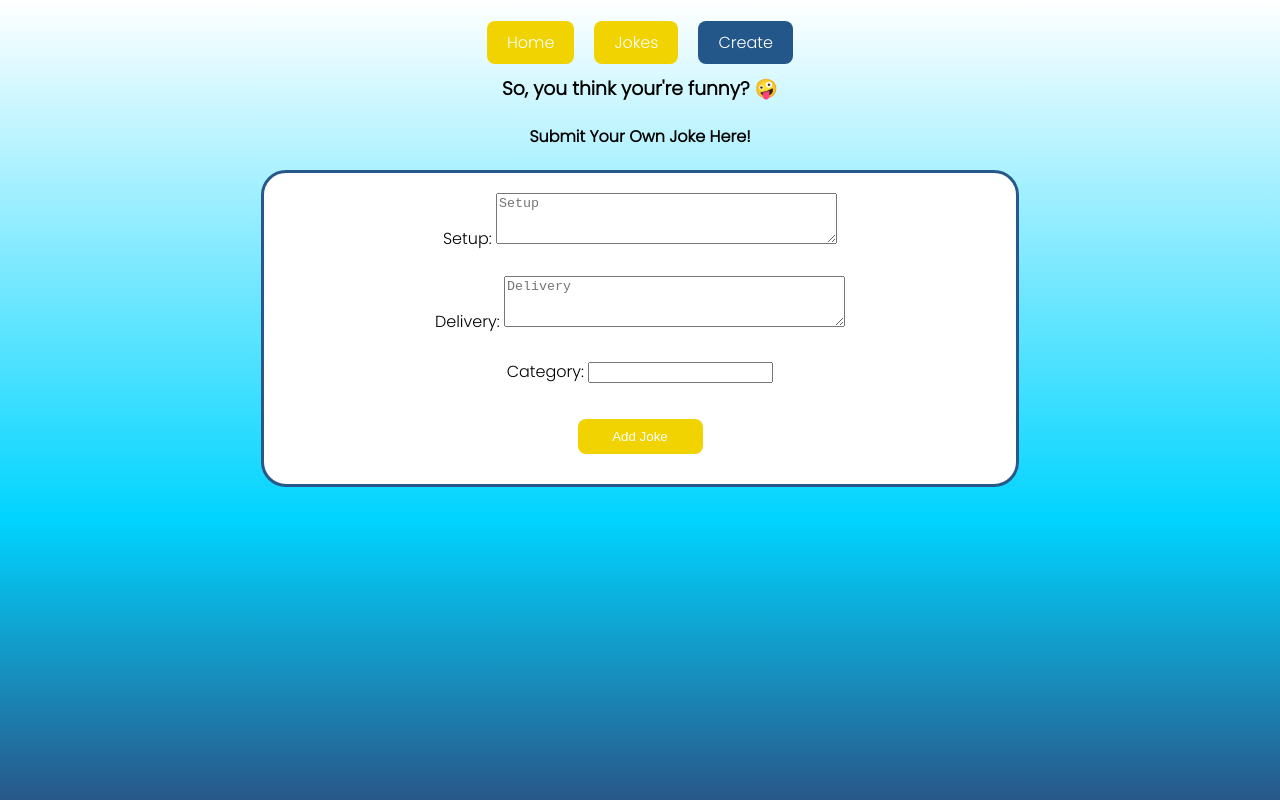
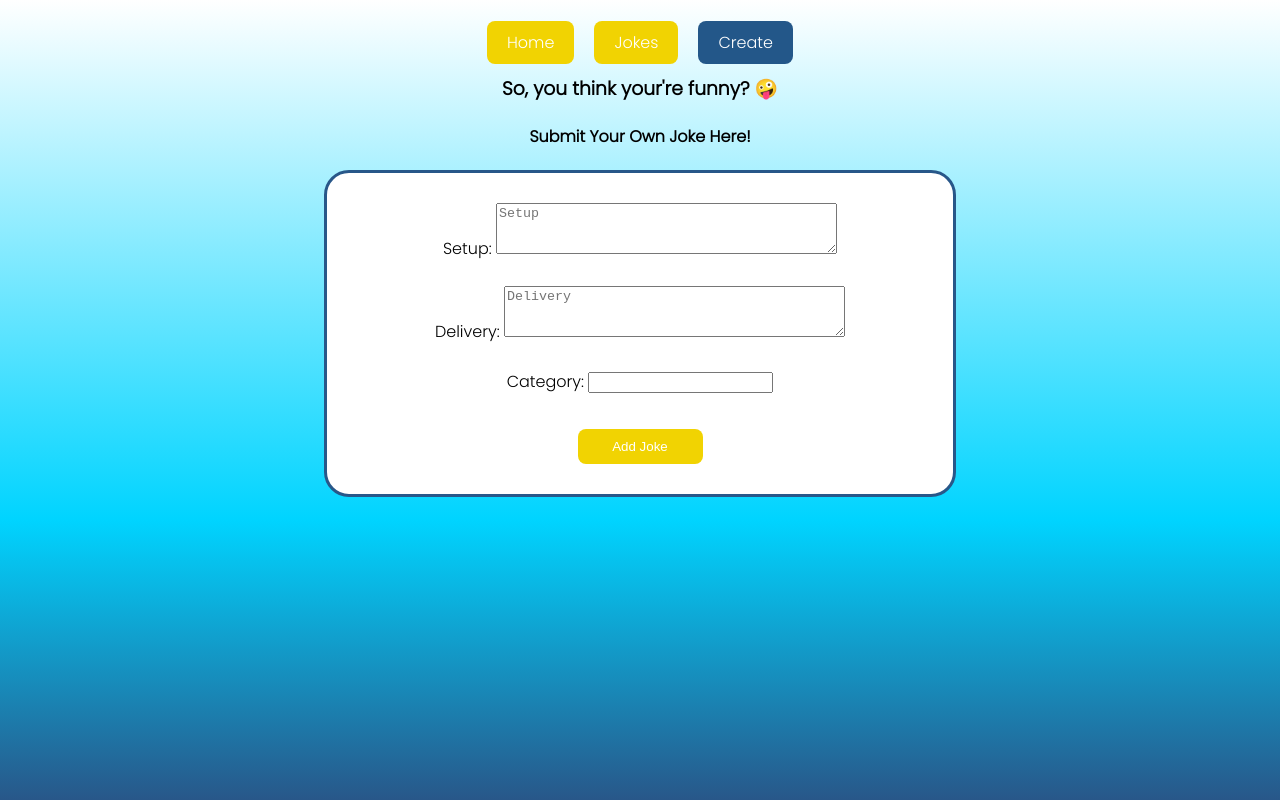
Before and after one commit to amiefoster/jokester, a React (Create React App) app: page /create-joke in a window 1280 px wide. Built offline with nearby package versions, Linux system fonts and the light colour scheme.

Commit message:
edited styling

```diff
--- a/src/index.css
+++ b/src/index.css
@@ -21,9 +21,9 @@ code {
 
 /* JOKE FORM */
 .joke-form {
-  padding: 20px 5px 20px 5px;
-  margin-left: 20%;
-  margin-right: 20%;
+  padding: 30px 5px 20px 5px;
+  margin-left: 25%;
+  margin-right: 25%;
   display: flex;
   flex-direction: column;
   align-items: center;
```
